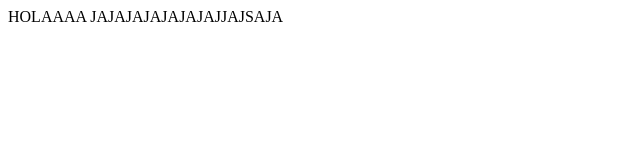
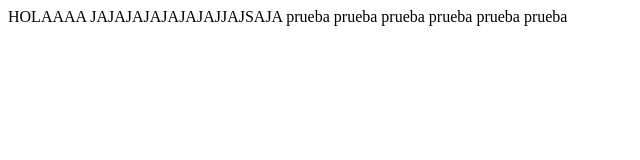
Before and after one commit to SantiagoRomeroU/Uparqueadero, a plain HTML site: page index.html in a window 1280 px wide. Shown: the whole page, without its empty margins (0-640 px from the left). Drawn offline with Linux system fonts and the light colour scheme.

Commit message:
Update index.html

```diff
--- a/index.html
+++ b/index.html
@@ -8,5 +8,11 @@
 <body>
 HOLAAAA
 	JAJAJAJAJAJAJAJJAJSAJA
+	prueba
+	prueba
+	prueba
+	prueba
+	prueba
+	prueba
 </body>
 </html>
```
